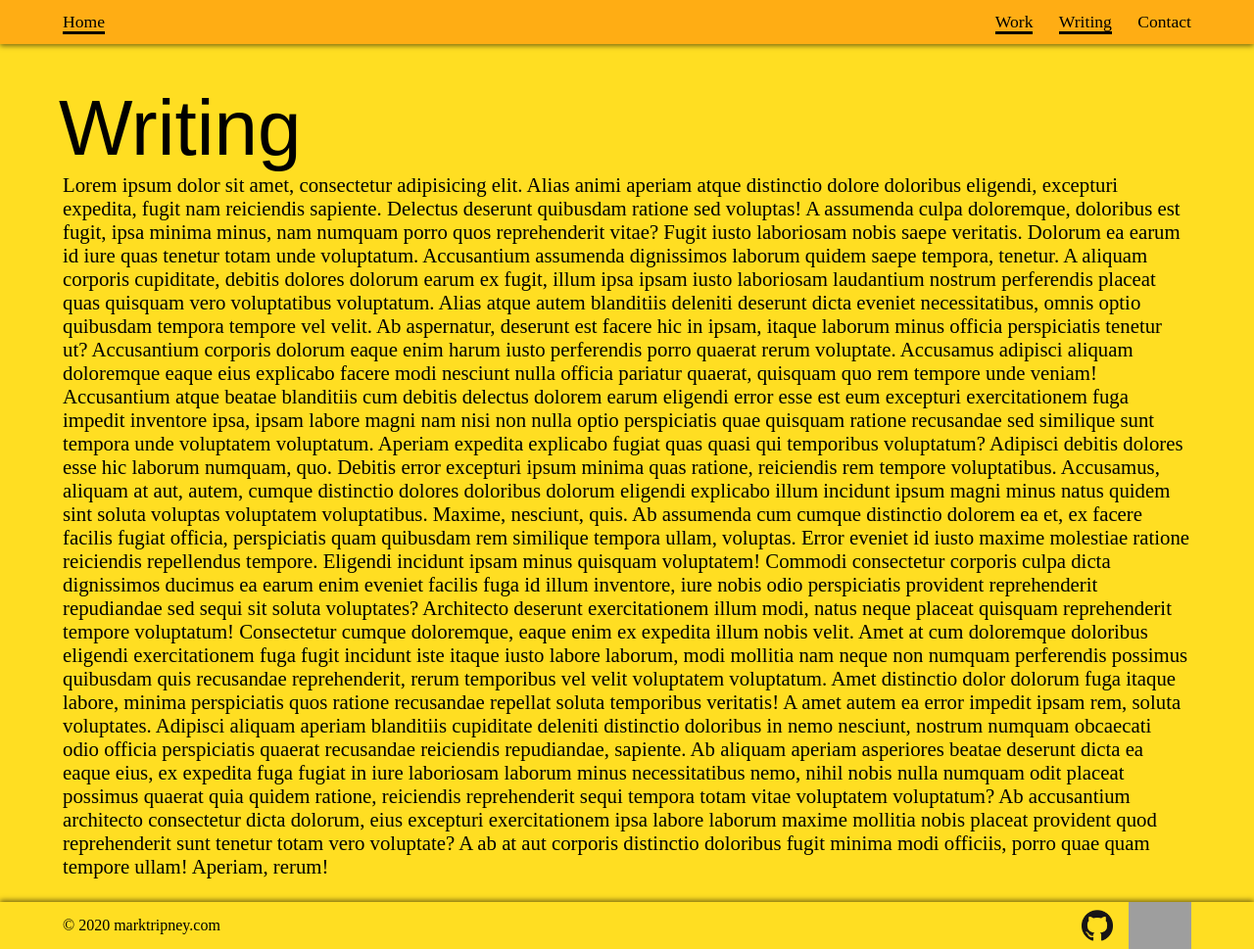
After one commit to m-tripney/personal_website, a Flask app: page /writing in a window 1280 px wide. The commit adds this page. Shown: the whole page at 98% size. Run offline with Flask 2, Linux system fonts and the light colour scheme; some web fonts are replaced; grey boxes are pictures that could not be loaded.

Commit message:
Add placeholder 'Work' and 'Writing' pages.

```diff
--- a/app.py
+++ b/app.py
@@ -8,7 +8,17 @@ year = date.today().year
 @app.route("/")
 @app.route("/home")
 def home():
-    return render_template("index.html", title="marktripney | home")
+    return render_template("index.html", title="home")
+
+
+@app.route("/work")
+def work():
+    return render_template("work.html", title="work")
+
+
+@app.route("/writing")
+def writing():
+    return render_template("writing.html", title="writing")
 
 
 if __name__ == "__main__":
--- a/templates/base.html
+++ b/templates/base.html
@@ -5,15 +5,15 @@
   <meta name="viewport" content="width=device-width, initial-scale=1.0"/>
   <link rel="stylesheet" href="https://use.typekit.net/jyb7zhl.css"/>
   <link rel="stylesheet" href="{{ url_for('static', filename='css/main.css') }}"/>
-  <title>{{ title }}</title>
+  <title>marktripney | {{ title }}</title>
 </head>
 <body>
   <header>
     <nav class="main-nav">
-      <li class="home">Home</li>
+      <li class="home"><a href="{{ url_for('home') }}">Home</a></li>
       <ul class="nav-links">
-        <li>Work</li>
-        <li>Writing</li>
+        <li><a href="{{ url_for('work') }}">Work</a></li>
+        <li><a href="{{ url_for('writing') }}">Writing</a></li>
         <li>Contact</li>
       </ul>
     </nav></header>
--- /dev/null
+++ b/templates/writing.html
@@ -0,0 +1,40 @@
+{% extends "base.html" %}
+{% block content %}
+  <section id="writing-intro">
+    <h1 class="page-headline">Writing</h1>
+  </section>
+  <p>Lorem ipsum dolor sit amet, consectetur adipisicing elit. Alias animi aperiam atque distinctio dolore doloribus
+    eligendi, excepturi expedita, fugit nam reiciendis sapiente. Delectus deserunt quibusdam ratione sed voluptas! A
+    assumenda culpa doloremque, doloribus est fugit, ipsa minima minus, nam numquam porro quos reprehenderit vitae?
+    Fugit iusto laboriosam nobis saepe veritatis. Dolorum ea earum id iure quas tenetur totam unde voluptatum.
+    Accusantium assumenda dignissimos laborum quidem saepe tempora, tenetur. A aliquam corporis cupiditate, debitis
+    dolores dolorum earum ex fugit, illum ipsa ipsam iusto laboriosam laudantium nostrum perferendis placeat quas
+    quisquam vero voluptatibus voluptatum. Alias atque autem blanditiis deleniti deserunt dicta eveniet necessitatibus,
+    omnis optio quibusdam tempora tempore vel velit. Ab aspernatur, deserunt est facere hic in ipsam, itaque laborum
+    minus officia perspiciatis tenetur ut? Accusantium corporis dolorum eaque enim harum iusto perferendis porro quaerat
+    rerum voluptate. Accusamus adipisci aliquam doloremque eaque eius explicabo facere modi nesciunt nulla officia
+    pariatur quaerat, quisquam quo rem tempore unde veniam! Accusantium atque beatae blanditiis cum debitis delectus
+    dolorem earum eligendi error esse est eum excepturi exercitationem fuga impedit inventore ipsa, ipsam labore magni
+    nam nisi non nulla optio perspiciatis quae quisquam ratione recusandae sed similique sunt tempora unde voluptatem
+    voluptatum. Aperiam expedita explicabo fugiat quas quasi qui temporibus voluptatum? Adipisci debitis dolores esse
+    hic laborum numquam, quo. Debitis error excepturi ipsum minima quas ratione, reiciendis rem tempore voluptatibus.
+    Accusamus, aliquam at aut, autem, cumque distinctio dolores doloribus dolorum eligendi explicabo illum incidunt
+    ipsum magni minus natus quidem sint soluta voluptas voluptatem voluptatibus. Maxime, nesciunt, quis. Ab assumenda
+    cum cumque distinctio dolorem ea et, ex facere facilis fugiat officia, perspiciatis quam quibusdam rem similique
+    tempora ullam, voluptas. Error eveniet id iusto maxime molestiae ratione reiciendis repellendus tempore. Eligendi
+    incidunt ipsam minus quisquam voluptatem! Commodi consectetur corporis culpa dicta dignissimos ducimus ea earum enim
+    eveniet facilis fuga id illum inventore, iure nobis odio perspiciatis provident reprehenderit repudiandae sed sequi
+    sit soluta voluptates? Architecto deserunt exercitationem illum modi, natus neque placeat quisquam reprehenderit
+    tempore voluptatum! Consectetur cumque doloremque, eaque enim ex expedita illum nobis velit. Amet at cum doloremque
+    doloribus eligendi exercitationem fuga fugit incidunt iste itaque iusto labore laborum, modi mollitia nam neque non
+    numquam perferendis possimus quibusdam quis recusandae reprehenderit, rerum temporibus vel velit voluptatem
+    voluptatum. Amet distinctio dolor dolorum fuga itaque labore, minima perspiciatis quos ratione recusandae repellat
+    soluta temporibus veritatis! A amet autem ea error impedit ipsam rem, soluta voluptates. Adipisci aliquam aperiam
+    blanditiis cupiditate deleniti distinctio doloribus in nemo nesciunt, nostrum numquam obcaecati odio officia
+    perspiciatis quaerat recusandae reiciendis repudiandae, sapiente. Ab aliquam aperiam asperiores beatae deserunt
+    dicta ea eaque eius, ex expedita fuga fugiat in iure laboriosam laborum minus necessitatibus nemo, nihil nobis nulla
+    numquam odit placeat possimus quaerat quia quidem ratione, reiciendis reprehenderit sequi tempora totam vitae
+    voluptatem voluptatum? Ab accusantium architecto consectetur dicta dolorum, eius excepturi exercitationem ipsa
+    labore laborum maxime mollitia nobis placeat provident quod reprehenderit sunt tenetur totam vero voluptate? A ab at
+    aut corporis distinctio doloribus fugit minima modi officiis, porro quae quam tempore ullam! Aperiam, rerum!</p>
+{% endblock content %}
```
Also changed, not shown: templates/index.html (+17 -8 lines), templates/work.html (added, +40 -0 lines).
